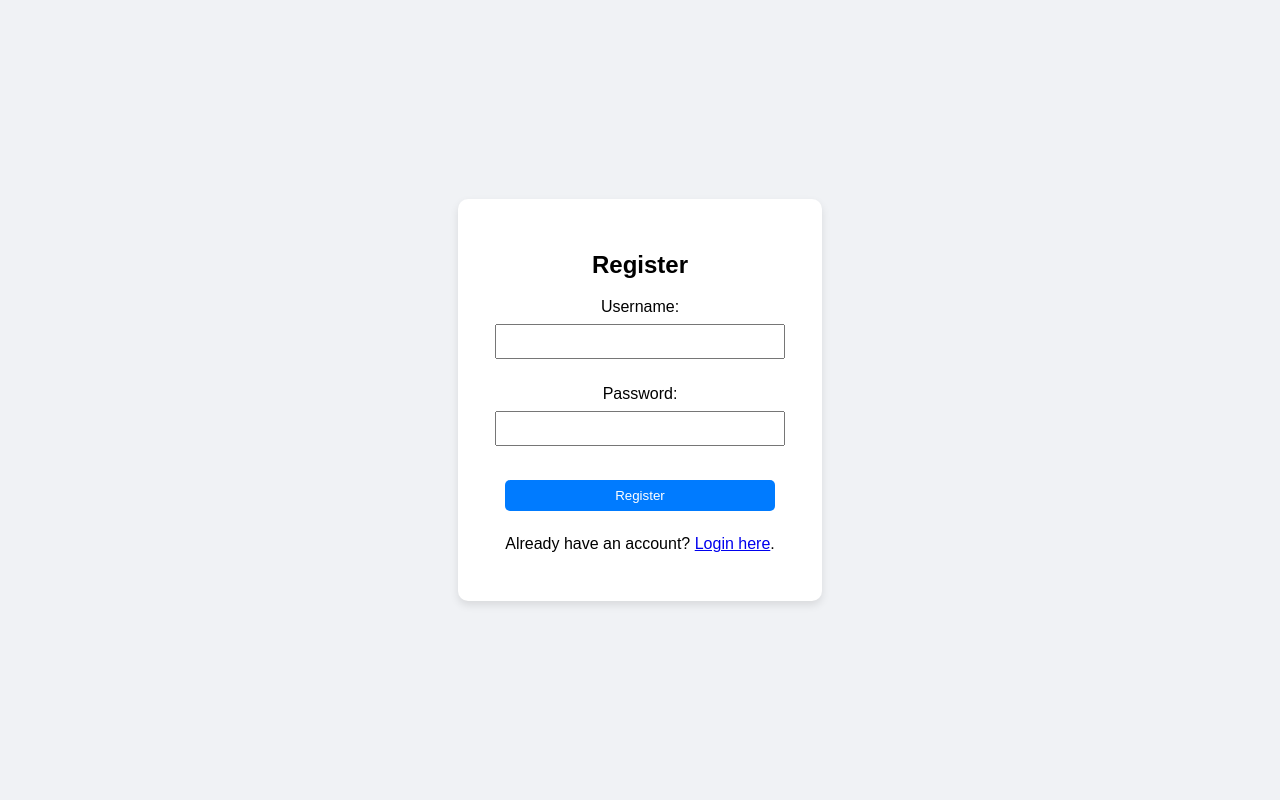
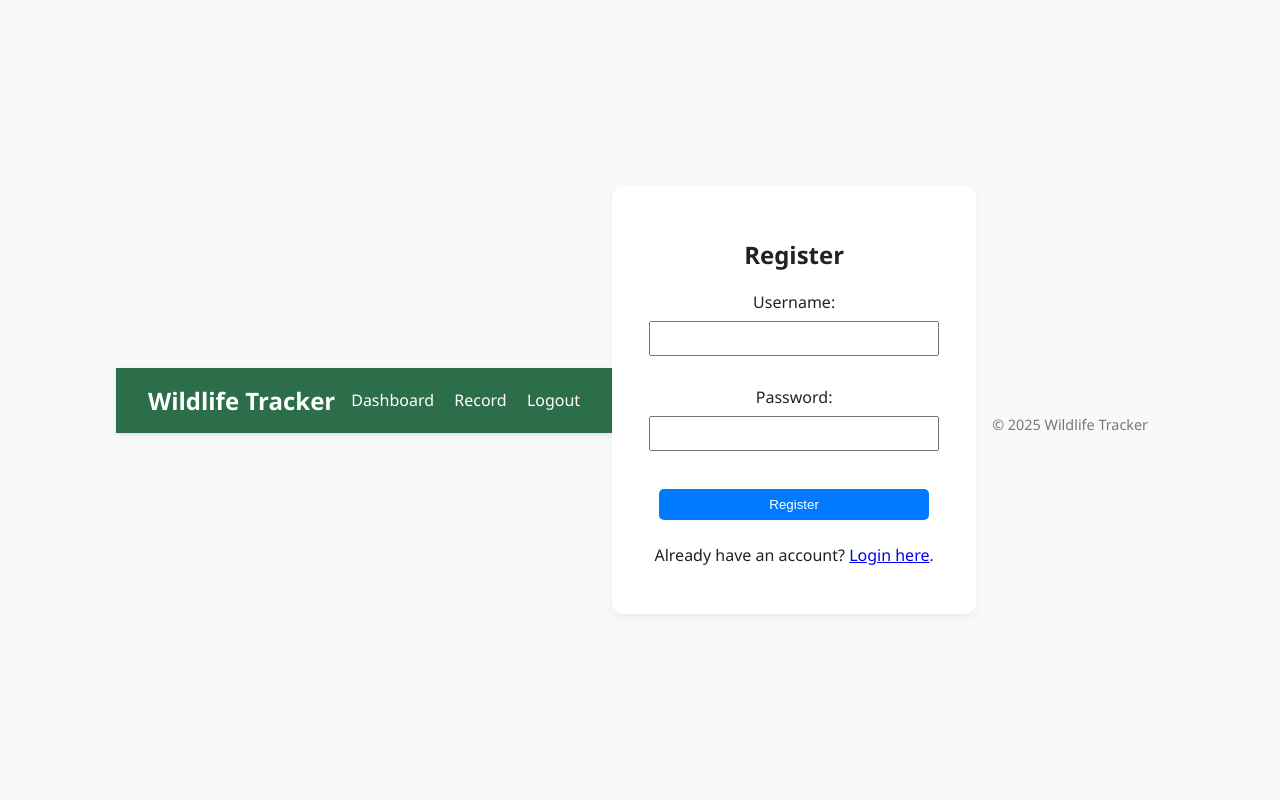
Before and after one commit to AnjaliVanamala/Wildlife_Tracker, a Flask app: page /register in a window 1280 px wide. Run offline with Flask 3, Linux system fonts and the light colour scheme.

Commit message:
sighting updated, frontend in progress

```diff
--- a/templates/base.html
+++ b/templates/base.html
@@ -2,12 +2,80 @@
 <html lang="en">
 <head>
     <meta charset="UTF-8">
-    <title>{{ title if title else "Flask App" }}</title>
+    <meta name="viewport" content="width=device-width, initial-scale=1.0">
+    <title>{{ title if title else "Wildlife Tracker" }}</title>
     <link rel="stylesheet" href="{{ url_for('static', filename='style.css') }}">
+    <style>
+        /* fallback styling if style.css is missing */
+        body {
+        margin: 0;
+        font-family: "Segoe UI", Roboto, sans-serif;
+        background: #f7f9fb;
+        color: #222;
+        }
+
+        header {
+        background: #2c6e49;
+        color: white;
+        padding: 1rem 2rem;
+        box-shadow: 0 2px 5px rgba(0,0,0,0.1);
+        display: flex;
+        justify-content: space-between;
+        align-items: center;
+        }
+
+        header h1 {
+        margin: 0;
+        font-size: 1.5rem;
+        }
+
+        nav a {
+        color: #fff;
+        text-decoration: none;
+        margin-left: 1rem;
+        font-weight: 500;
+        }
+
+        nav a:hover {
+        text-decoration: underline;
+        }
+
+        .container {
+        max-width: 900px;
+        margin: 2rem auto;
+        background: #fff;
+        padding: 2rem;
+        border-radius: 12px;
+        box-shadow: 0 4px 10px rgba(0,0,0,0.05);
+        }
+
+        footer {
+        text-align: center;
+        padding: 1rem;
+        color: #777;
+        font-size: 0.9rem;
+        margin-top: 3rem;
+        }
+    </style>
 </head>
 <body>
-    <div class="container">
+    <header>
+        <h1>{{ title if title else "Wildlife Tracker" }}</h1>
+        <nav>
+        <a href="{{ url_for('dashboard') }}">Dashboard</a>
+        <a href="{{ url_for('sighting') }}">Record</a>
+        <a href="{{ url_for('logout') }}">Logout</a>
+        </nav>
+    </header>
+
+    <main>
+        <div class="container">
         {% block content %}{% endblock %}
-    </div>
+        </div>
+    </main>
+
+    <footer>
+        &copy; {{ current_year if current_year else "2025" }} Wildlife Tracker
+    </footer>
 </body>
 </html>
```
Also changed, not shown: templates/sighting.html (+68 -29 lines).
